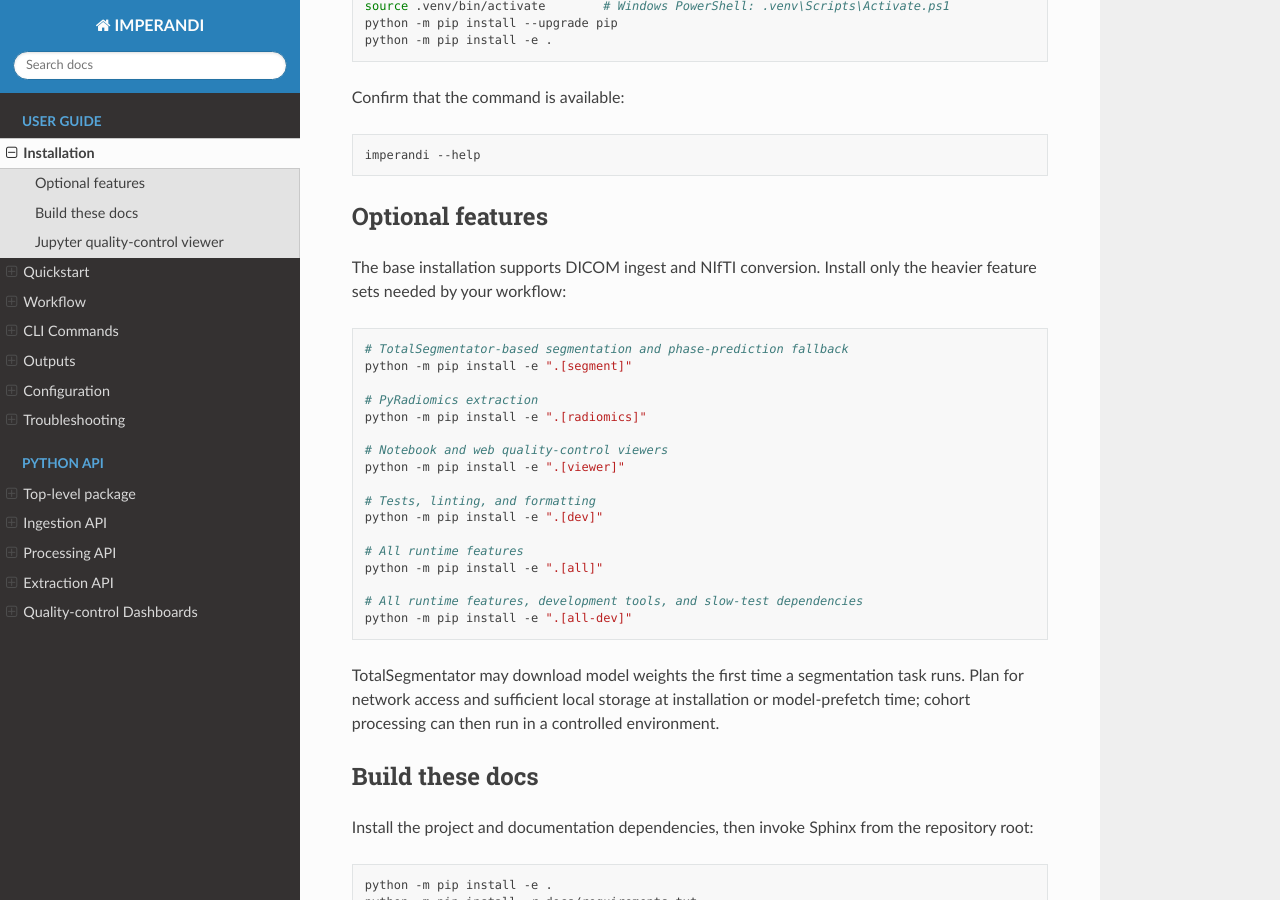
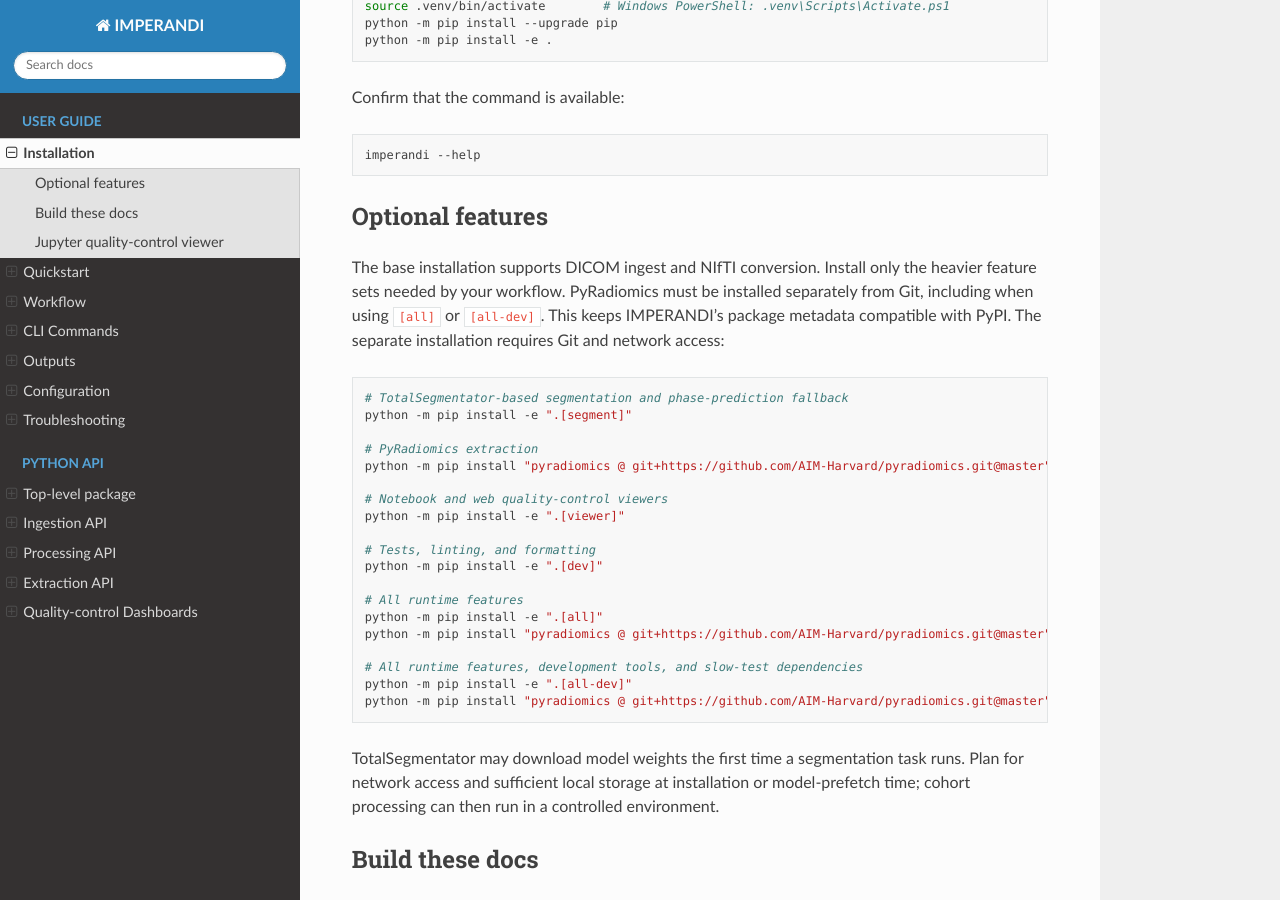
Before and after one commit to dmandache/IMPERANDI, a Sphinx documentation site: the page built from docs/source/installation.md, in a window 1280 px wide and 900 px high, scrolled down 297 px. Built offline with Sphinx 7.4.7 and the Read the Docs theme 3.1.0, drawn with Linux system fonts in a browser that asks for light colours.

Commit message:
Add separate installation instructions for PyRadiomics from Git in documentation and workflows

````diff
--- a/docs/source/installation.md
+++ b/docs/source/installation.md
@@ -21,14 +21,17 @@
 ## Optional features
 
 The base installation supports DICOM ingest and NIfTI conversion. Install only
-the heavier feature sets needed by your workflow:
+the heavier feature sets needed by your workflow. PyRadiomics must be installed
+separately from Git, including when using `[all]` or `[all-dev]`.
+This keeps IMPERANDI's package metadata compatible with PyPI. The separate
+installation requires Git and network access:
 
 ```bash
 # TotalSegmentator-based segmentation and phase-prediction fallback
 python -m pip install -e ".[segment]"
 
 # PyRadiomics extraction
-python -m pip install -e ".[radiomics]"
+python -m pip install "pyradiomics @ git+https://github.com/AIM-Harvard/pyradiomics.git@master"
 
 # Notebook and web quality-control viewers
 python -m pip install -e ".[viewer]"
@@ -38,9 +41,11 @@
 
 # All runtime features
 python -m pip install -e ".[all]"
+python -m pip install "pyradiomics @ git+https://github.com/AIM-Harvard/pyradiomics.git@master"
 
 # All runtime features, development tools, and slow-test dependencies
 python -m pip install -e ".[all-dev]"
+python -m pip install "pyradiomics @ git+https://github.com/AIM-Harvard/pyradiomics.git@master"
 ```
 
 TotalSegmentator may download model weights the first time a segmentation task
--- a/pyproject.toml
+++ b/pyproject.toml
@@ -44,11 +44,7 @@
   "TotalSegmentator",
   "scikit-image",
   "xgboost",  # Required by TotalSegmentator's contrast-phase predictor.
-]
-
-radiomics = [
   "SimpleITK",
-  "pyradiomics@git+https://github.com/radiomics/pyradiomics.git",   # because 3.1.0 sdist metadata is broken on PyPI right now
 ]
 
 viewer = [
@@ -72,7 +68,7 @@
   "idc-index",
 ]
 
-all = ["imperandi[segment,radiomics,viewer]"]
+all = ["imperandi[segment,viewer]"]
 all-dev = ["imperandi[all,dev,slow]"]
 
 [project.scripts]
````
Also changed, not shown: README.md (+10 -3 lines), docs/source/cli.md (+2 -1 lines), docs/source/troubleshooting.md (+9 -3 lines), 4 other files.
